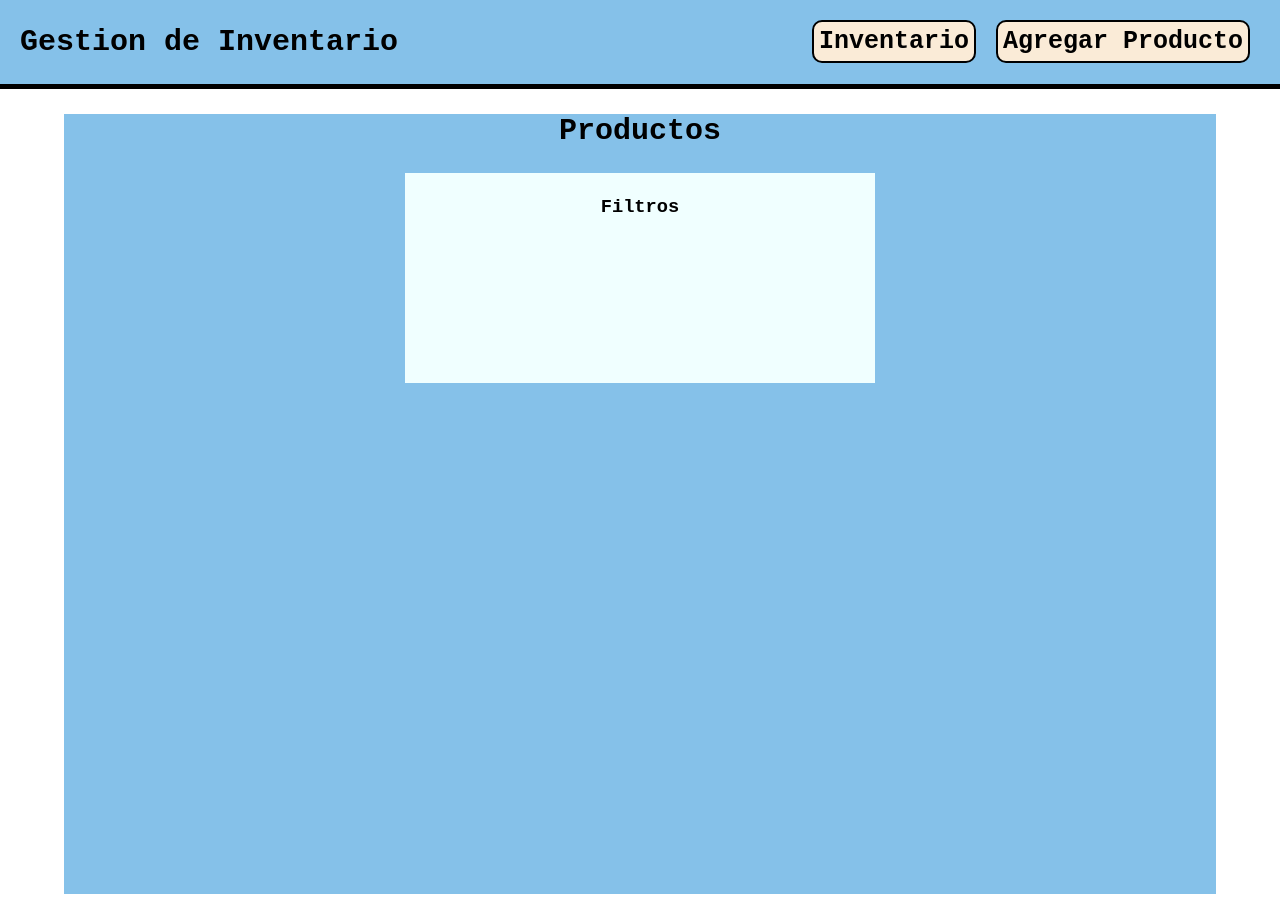
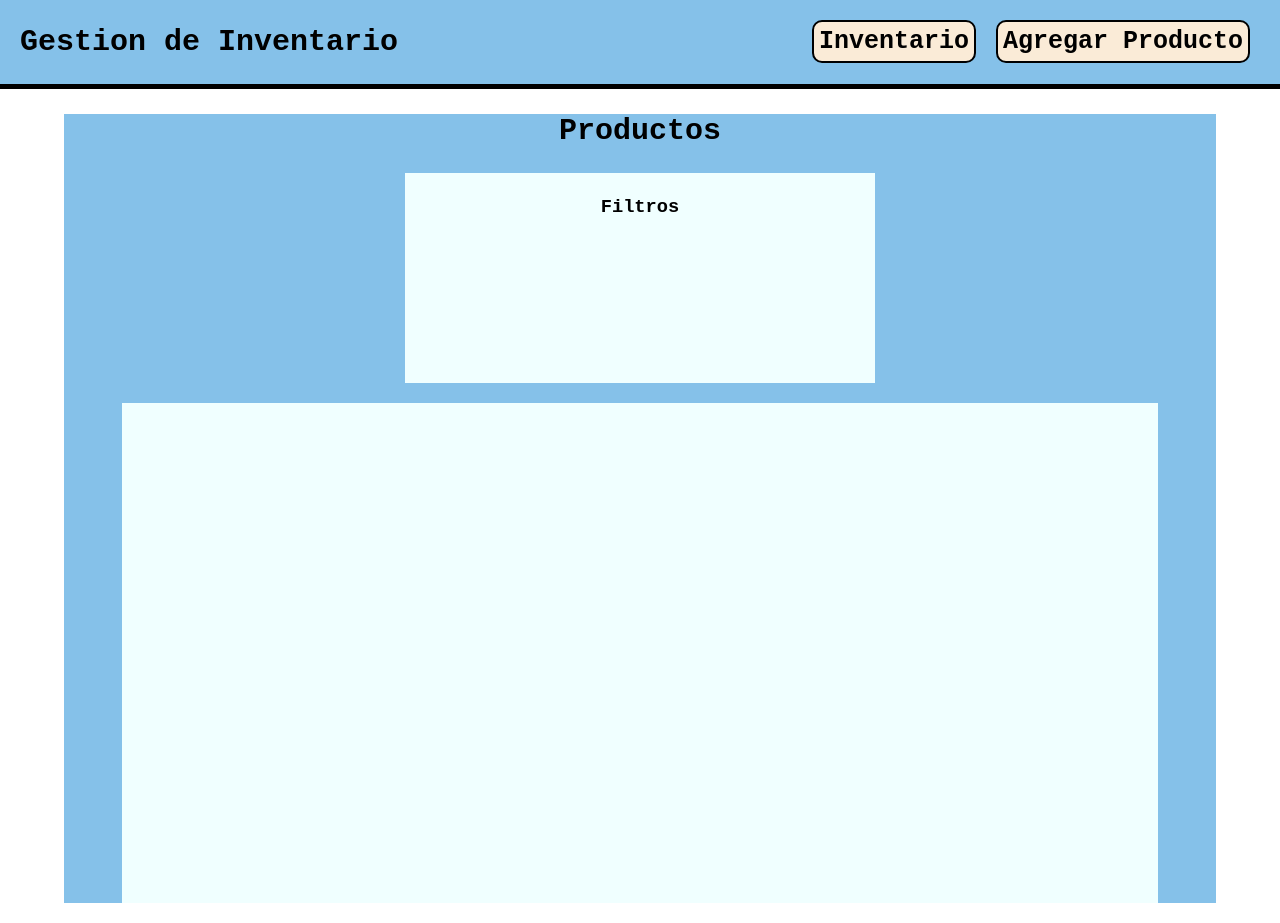
Before and after one commit to santiago-ude/Gestion-de-Inventario, an Angular app in the folder Front/gestion-inventario/: page / in a window 1280 px wide. Built offline with nearby package versions, Linux system fonts and the light colour scheme.

Commit message:
Update product-list.component.html

```diff
--- a/Front/gestion-inventario/src/app/products/components/product-list/product-list.component.html
+++ b/Front/gestion-inventario/src/app/products/components/product-list/product-list.component.html
@@ -5,3 +5,7 @@
         <h3>Filtros</h3>
 
         <!--Filtros-->
+
+    </div>
+
+    <div class="list-container">
```
